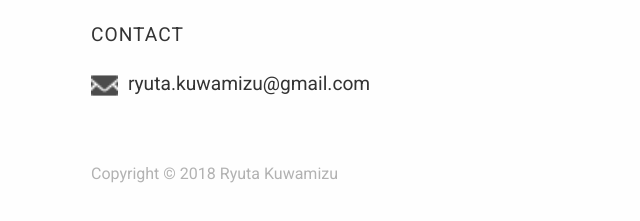
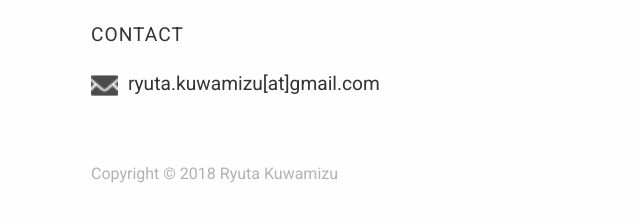
Before and after one commit to kuwamizufolio/kuwamizufolio.github.io, a plain HTML site: page index.html in a window 1280 px wide. Shown: the part 2884-3105 px from the top of the page, 5-645 px from the left. Drawn offline with Linux system fonts and the light colour scheme.

Commit message:
メールアドレスの＠を[at]へ変更

```diff
--- a/index.html
+++ b/index.html
@@ -100,7 +100,7 @@
     </div>
     <div class="section">
       <h2>Contact</h2>
-      <p class="mail"><img src="img/icon/mail.png">ryuta.kuwamizu@gmail.com</p>
+      <p class="mail"><img src="img/icon/mail.png">ryuta.kuwamizu[at]gmail.com</p>
     </div>
   </main>
 
```
